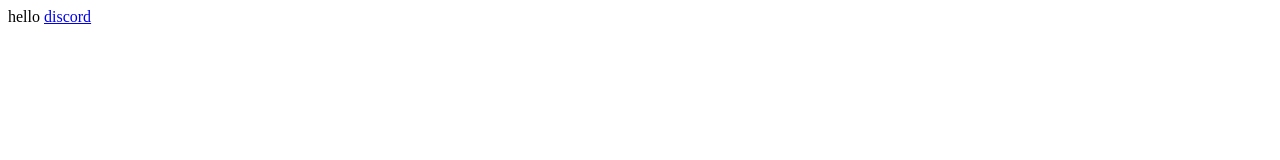
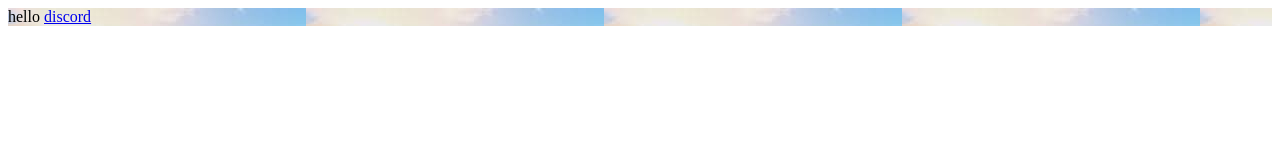
Before and after one commit to sniper694200/sniper694200.github.io, a plain HTML site: page amari's-animation.html in a window 1280 px wide. Drawn offline with Linux system fonts and the light colour scheme.

Commit message:
Update amari's-animation.html

```diff
--- a/amari's-animation.html
+++ b/amari's-animation.html
@@ -1,6 +1,11 @@
 <DOCTYPE html>
 <html>
 <head>
+  <style>
+p {
+  background-image: url('IMG_0929.jpg');
+}
+</style>
 </head>
 <body>
   <p style="background-image: url('IMG_0929.jpg');"></p>
```
